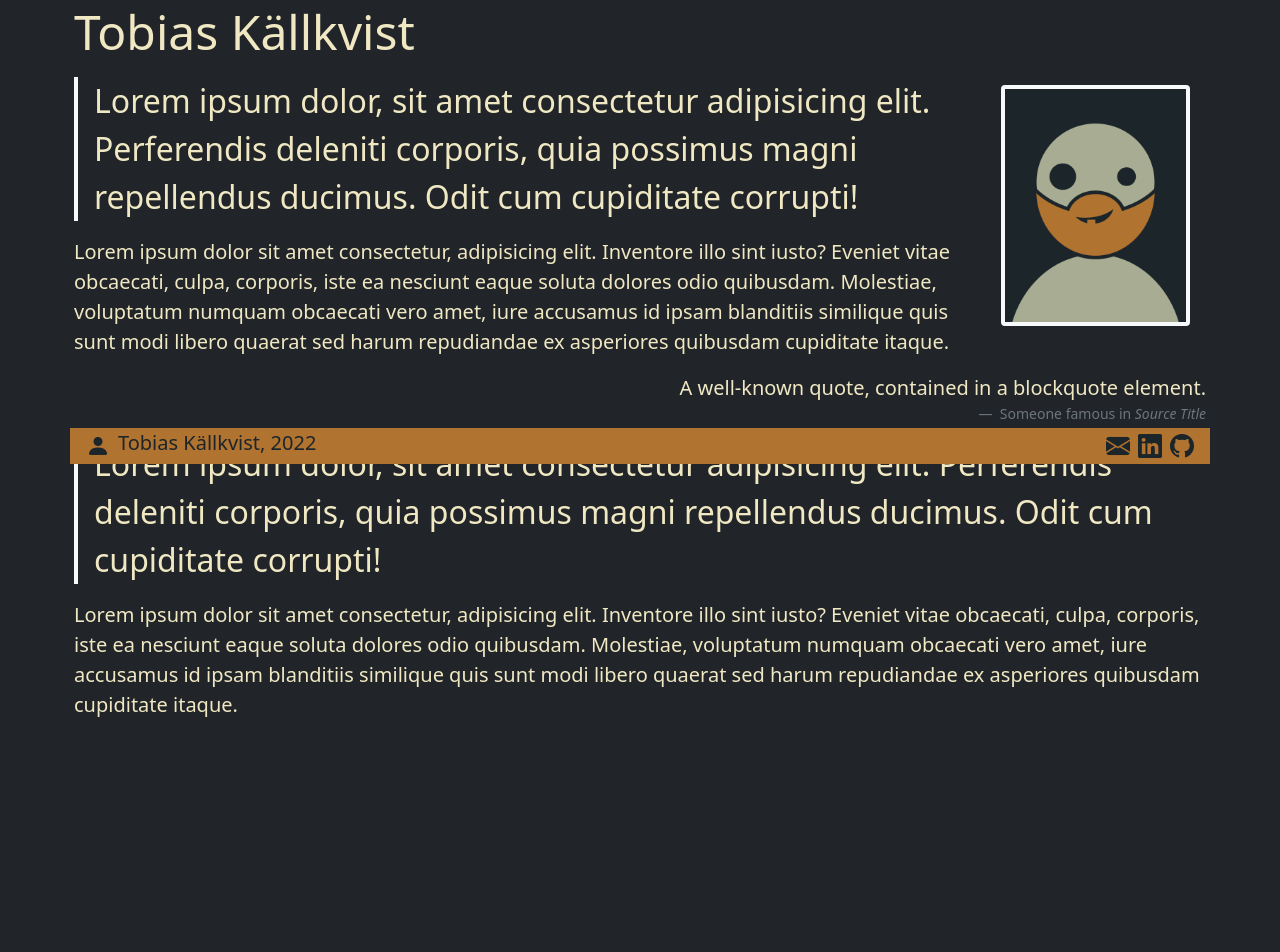
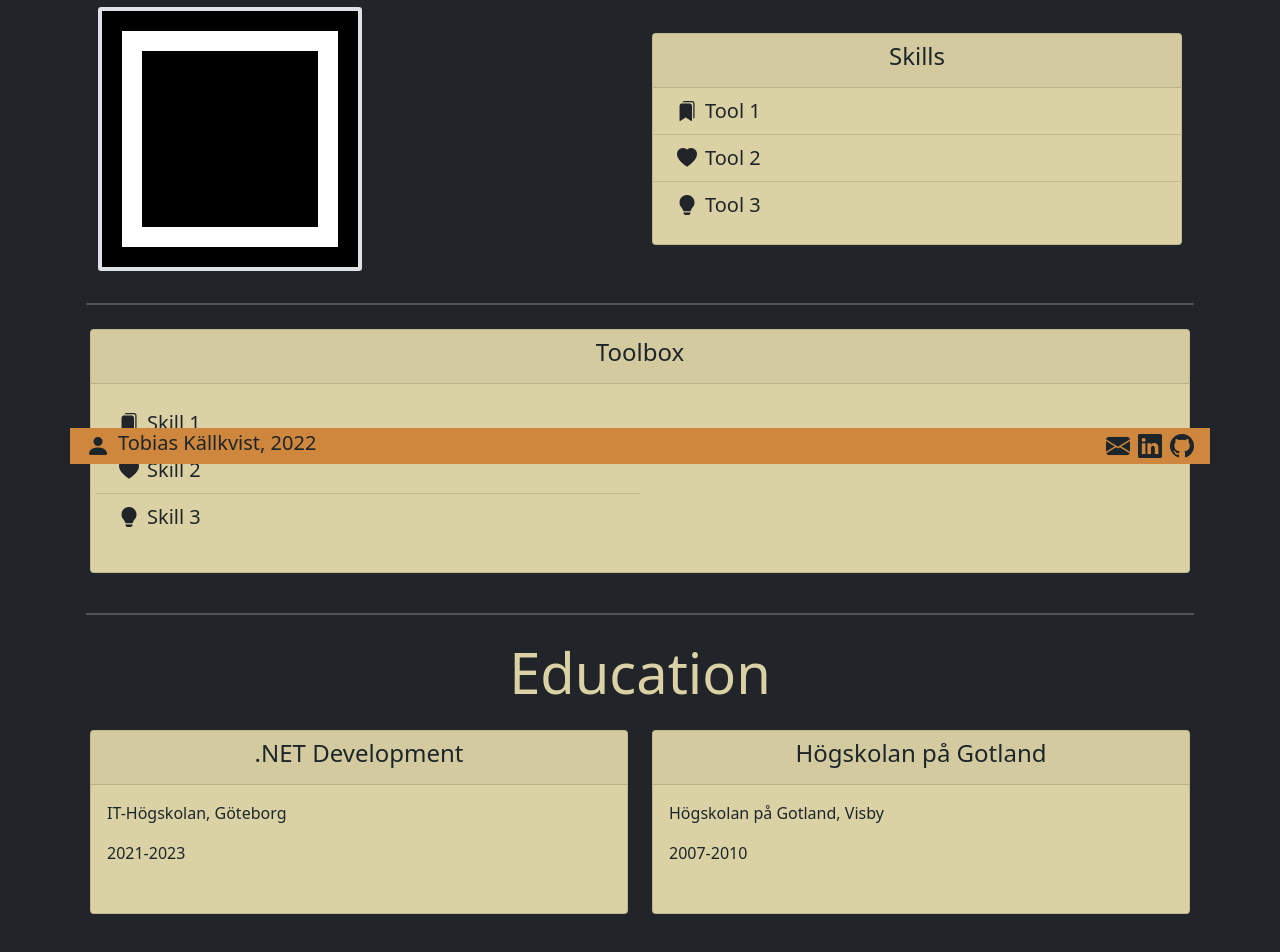
Before and after one commit to tobkal-iths/Portfolio, a plain HTML site: page index.html in a window 1280 px wide. Shown: the part 336-1288 px from the top of the page. Before the commit the page ends 1134 px from the top, so only its background shows below. Drawn offline with nearby package versions, Linux system fonts and the light colour scheme.

Commit message:
Resume first pass

```diff
--- a/css/style.css
+++ b/css/style.css
@@ -1,7 +1,7 @@
 /* COLOR VARIABLES */
 :root {
-    --primary: #A7AC93;
-    --secondary: #B17330;
+    --primary: #dad2a5;
+    --secondary: #ce873c;
 
     --success: #3D7B46;
     --info: #256EFF;
--- a/index.html
+++ b/index.html
@@ -55,7 +55,7 @@
         </nav>
 
         <!-- Content Area -->
-        <main id="contentArea" class="custom-text-light">
+        <main id="contentArea">
         </main>
 
         <!-- Spacer -->
--- a/pages/about.html
+++ b/pages/about.html
@@ -1,12 +1,12 @@
 <!-- ABOUT ME -->
-<section class="m-1 py-2">
+<section class="p-3 custom-text-primary">
 
     <!-- Header -->
-    <h2 class="display-5">Tobias Källkvist</h2>
+    <h2 class="display-3">.NET Developer</h2>
 
     <!-- Portrait -->
     <figure class="col-4 col-md-3 col-xl-2 float-end border-light rounded border border-4 m-3">
-        <img class="img-fluid" src="./assets/portrait/portrait_goof_256.png" alt="Portrait of Tobias." class="img-fluid border custom-border-primary border-4 mt-4">
+        <img class="img-fluid" src="assets/portrait/portrait_goof_256.png" alt="Portrait of Tobias.">
     </figure>
 
     <!-- Introduction -->
--- a/pages/resume.html
+++ b/pages/resume.html
@@ -1,32 +1,111 @@
 <!-- RESUME -->
-<h1 class="Display-1">RESUME</h1>
+<section class="p-3">
+    <!-- Skills -->
+    <section class="container">
+        <!-- PLACEHOLDER IMAGE -->
+        <div class="row row-cols-1 row-cols-md-2 align-items-center">
+            <figure class="col">
+                <img class="img-fluid border custom-border-primary border-4 rounded-1" src="assets/test_image_256.png" alt="Placeholder text">
+            </figure>
+            <!-- SKILLS CARD -->
+            <figure class="col">
+                <div class="card custom-text-dark custom-bg-primary pb-3">
+                    <div class="card-header">
+                        <h4 class="card-title text-center">Skills</h4>
+                    </div>
+                    <div class="card-body m-0 p-0">
+                        <ul class="list-group list-group-flush">
+                            <li class="list-group-item custom-bg-primary">
+                                <ul class="nav align-items-center fs-5">
+                                    <i class="bi bi-bookmarks-fill mx-2"></i>
+                                    Tool 1
+                                </ul>
+                            </li>
+                            <li class="list-group-item custom-bg-primary">
+                                <ul class="nav align-items-center fs-5">
+                                    <i class="bi bi-heart-fill mx-2"></i>
+                                    Tool 2
+                                </ul>
+                            </li>
+                            <li class="list-group-item custom-bg-primary">
+                                <ul class="nav align-items-center fs-5">
+                                    <i class="bi bi-lightbulb-fill mx-2"></i>
+                                    Tool 3
+                                </ul>
+                            </li>
+                        </ul>
+                    </div>
+                </div>
+            </figure>
+        </div>
+    </section>
 
-<!-- Skills -->
-<!--
-    Image + Card
--->
-<section class="m-1 py-2">
-    <section>
-        <figure>
-            <img class="img-fluid" src="assets/test_image_256.png" alt="Placeholder text" class="img-fluid border custom-border-primary border-4 mt-4">
-        </figure>
-        <figure>
+    <hr class="border border-1">
 
+    <!-- Toolbox -->
+    <section class="m-1 py-2">
+        <!-- TOOLBOX CARD (Should be big) -->
+        <figure class="col">
+            <div class="card custom-text-dark custom-bg-primary pb-3">
+                <div class="card-header">
+                    <h4 class="card-title text-center">Toolbox</h4>
+                </div>
+                <div class="card-body">
+                    <div class="row row-cols-2 list-group list-group-flush">
+                        <div class="col list-group-item custom-bg-primary">
+                            <ul class="nav align-items-center fs-5">
+                                <i class="bi bi-bookmarks-fill mx-2"></i>
+                                Skill 1
+                            </ul>
+                        </div>
+                        <div class="col list-group-item custom-bg-primary">
+                            <ul class="nav align-items-center fs-5">
+                                <i class="bi bi-heart-fill mx-2"></i>
+                                Skill 2
+                            </ul>
+                        </div>
+                        <div class="col list-group-item custom-bg-primary">
+                            <ul class="nav align-items-center fs-5">
+                                <i class="bi bi-lightbulb-fill mx-2"></i>
+                                Skill 3
+                            </ul>
+                        </div>
+                    </div>
+                </div>
+            </div>
         </figure>
     </section>
+
+    <hr class="border border-1">
+
+    <!-- Education -->
+    <section class="m-1 py-2">
+        <h2 class="display-4 custom-text-primary text-center mb-4">Education</h2>
+        <div class="row row-cols-1 row-cols-md-2 align-items-center">
+            <!-- ITHS CARD -->
+            <figure class="col">
+                <div class="card custom-text-dark custom-bg-primary pb-3">
+                    <div class="card-header">
+                        <h4 class="card-title text-center">.NET Development</h4>
+                    </div>
+                    <div class="card-body">
+                        <p>IT-Högskolan, Göteborg</p>
+                        <p>2021-2023</p>
+                    </div>
+                </div>
+            </figure>
+            <!-- GOTLAND CARD -->
+            <figure class="col">
+                <div class="card custom-text-dark custom-bg-primary pb-3">
+                    <div class="card-header">
+                        <h4 class="card-title text-center">Högskolan på Gotland</h4>
+                    </div>
+                    <div class="card-body">
+                        <p>Högskolan på Gotland, Visby</p>
+                        <p>2007-2010</p>
+                    </div>
+                </div>
+            </figure>
+        </div>
+    </section>
 </section>
-
-<!-- Toolbox -->
-<!--
-    Big card
--->
-
-<!-- Education -->
-<!--
-    Education - ITHS Card + Gotland Card
--->
-
-<!-- Experience -->
-<!--
-    Card group, 3 cards
--->
--- a/script/script.js
+++ b/script/script.js
@@ -1,5 +1,5 @@
 onload = function() {
-    navigate('pages/about.html');
+    navigate('pages/resume.html');
 }
 
 function navigate(path) {
```
Also changed, not shown: pages/contact.html (+1 -1 lines), pages/links.html (+1 -1 lines).
